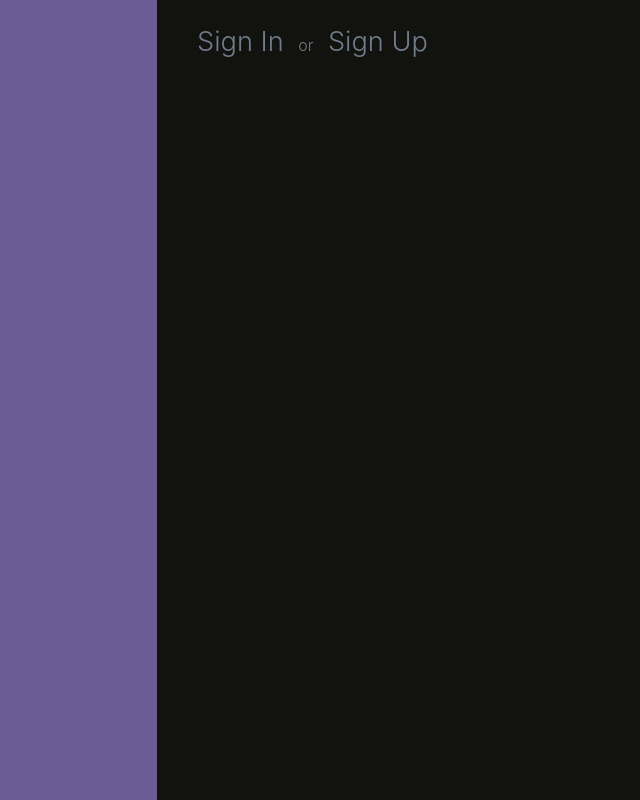
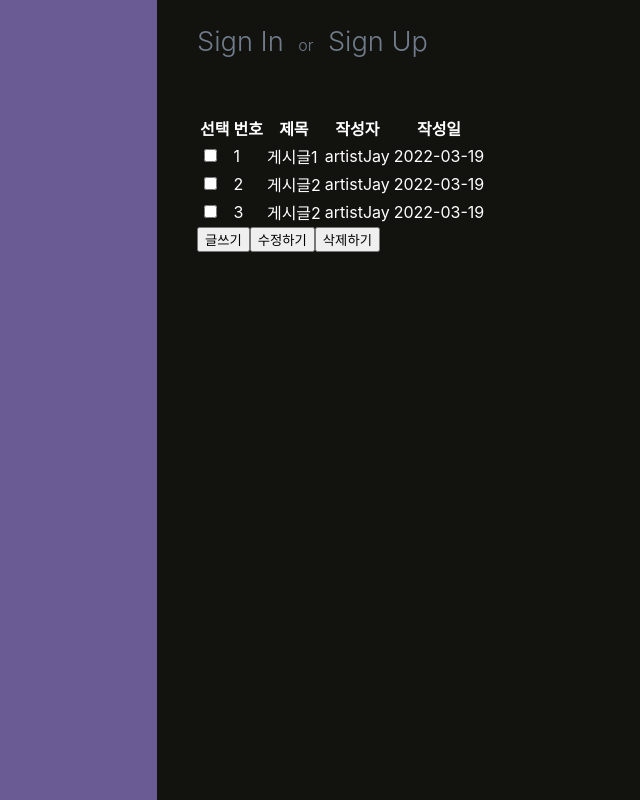
Before and after one commit to JQ-WCoding/login-sample, a React (Create React App) app: page /#/board in a window 1280 px wide. Shown: the whole page, without its empty margins (443-1083 px from the left). Built offline with nearby package versions, Linux system fonts and the light colour scheme.

Commit message:
어딘가에서 가져온 게시판 템플릿

```diff
--- a/package.json
+++ b/package.json
@@ -10,6 +10,7 @@
     "bootstrap": "^5.2.3",
     "http-proxy-middleware": "^2.0.6",
     "react": "^18.2.0",
+    "react-bootstrap": "^2.7.0",
     "react-dom": "^18.2.0",
     "react-router-dom": "^6.6.2",
     "react-scripts": "5.0.1",
--- a/src/pages/Board.js
+++ /dev/null
@@ -1,31 +0,0 @@
-const Board = () => {
-
-    /**
-     * 템플릿
-     * @returns {JSX.Element}
-     */
-    const template = () => {
-        return (
-            <div>
-                <div>
-                    <div>제목</div>
-                    <div>이름</div>
-                </div>
-                <div>
-                    <img src="" alt="첨부파일"/>
-                    <div></div>
-                </div>
-                <div>댓글</div>
-            </div>
-        );
-    }
-
-
-    return (
-        <>
-            {template}
-        </>
-    )
-}
-
-export default Board;
--- /dev/null
+++ b/src/pages/BoardList.js
@@ -0,0 +1,60 @@
+import { Component } from "react";
+import Table from "react-bootstrap/Table";
+import Button from "react-bootstrap/Button";
+
+/**
+ * BoardList class
+ */
+class BoardList extends Component {
+    render() {
+        return (
+            <div>
+                <Table striped bordered hover>
+                    <thead>
+                    <tr>
+                        <th>선택</th>
+                        <th>번호</th>
+                        <th>제목</th>
+                        <th>작성자</th>
+                        <th>작성일</th>
+                    </tr>
+                    </thead>
+                    <tbody>
+                    <tr>
+                        <td>
+                            <input type="checkbox"></input>
+                        </td>
+                        <td>1</td>
+                        <td>게시글1</td>
+                        <td>artistJay</td>
+                        <td>2022-03-19</td>
+                    </tr>
+                    <tr>
+                        <td>
+                            <input type="checkbox"></input>
+                        </td>
+                        <td>2</td>
+                        <td>게시글2</td>
+                        <td>artistJay</td>
+                        <td>2022-03-19</td>
+                    </tr>
+                    <tr>
+                        <td>
+                            <input type="checkbox"></input>
+                        </td>
+                        <td>3</td>
+                        <td>게시글2</td>
+                        <td>artistJay</td>
+                        <td>2022-03-19</td>
+                    </tr>
+                    </tbody>
+                </Table>
+                <Button variant="info">글쓰기</Button>
+                <Button variant="secondary">수정하기</Button>
+                <Button variant="danger">삭제하기</Button>
+            </div>
+        );
+    }
+}
+
+export default BoardList;
--- a/src/screen/MainScreen.js
+++ b/src/screen/MainScreen.js
@@ -2,7 +2,7 @@ import React from "react";
 import {HashRouter, NavLink, Route, Routes} from "react-router-dom";
 import SignInForm from "../pages/SiginForm";
 import SignUpForm from "../pages/SignUpForm";
-import Board from "../pages/Board";
+import Board from "../pages/BoardList";
 
 
 const MainScreen = () => {
```
Also changed, not shown: 1 other file (tests, documents, lock files or other folders).
